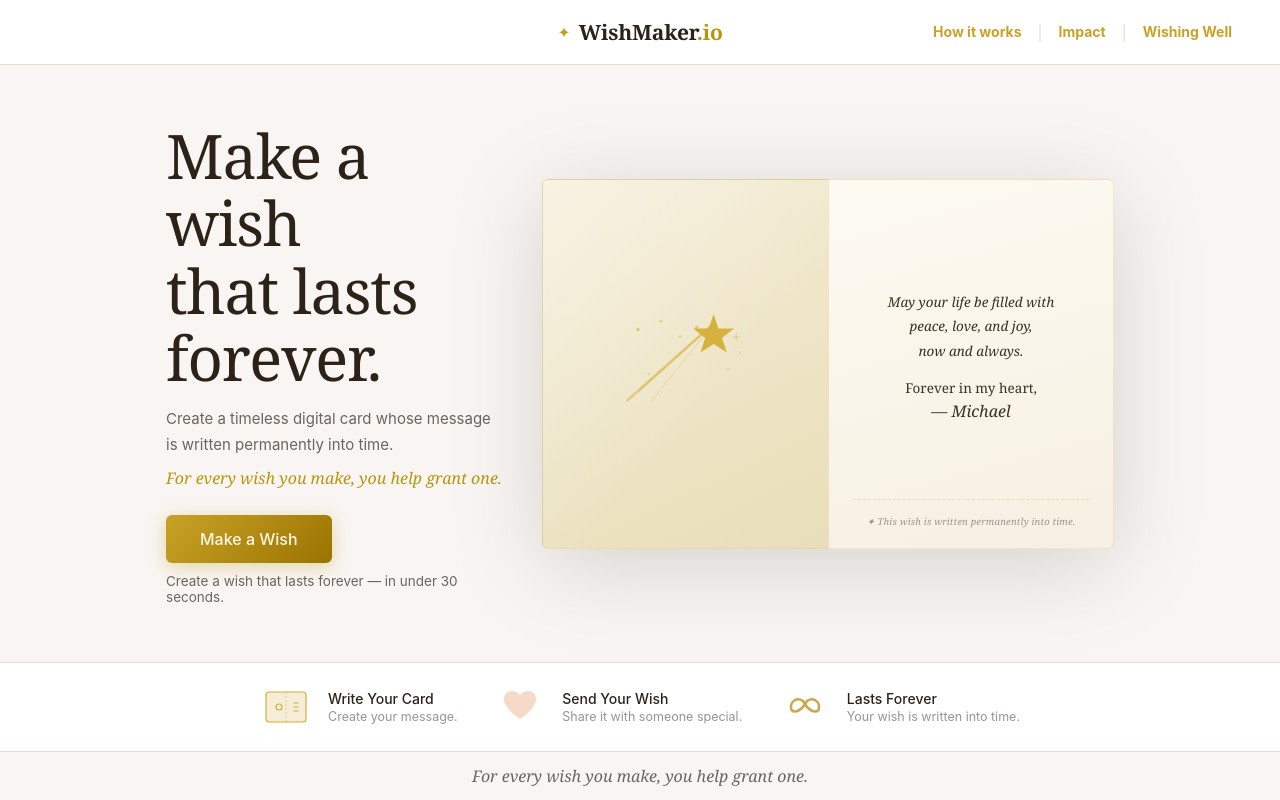
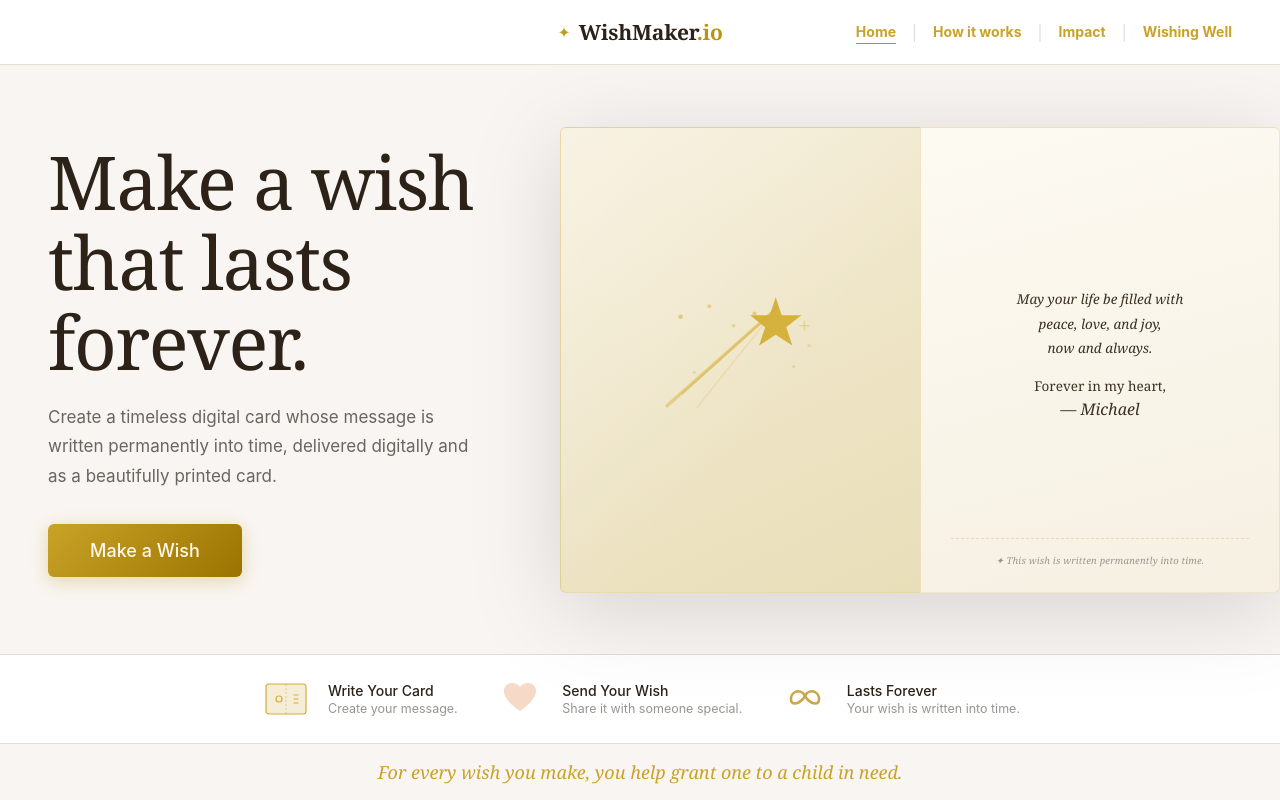
Before and after one commit to SelfLance/wish-maker, a React (Vite) app: page / in a window 1280 px wide. Built offline with nearby package versions, Linux system fonts and the light colour scheme.

Commit message:
Updated code till makeawish

```diff
--- a/package.json
+++ b/package.json
@@ -3,7 +3,7 @@
   "version": "1.0.0",
   "private": true,
   "type": "module",
-  "homepage": "https://nasiralishigri.github.io/wish-maker/",
+  "homepage": "/",
   "scripts": {
     "dev": "vite",
     "build": "vite build",
--- a/src/components/Navbar.jsx
+++ b/src/components/Navbar.jsx
@@ -2,7 +2,7 @@
 // 1. WishingWell: logo left + all 4 links right (active in gold)
 // 2. All other pages: logo centered + "How it works | Impact" right (TEXT color)
 
-import { GOLD, GOLD_PALE, TEXT, TEXT2, BORDER, SERIF, SANS, FLOW_STEP } from "../utils/tokens";
+import { GOLD, GOLD_PALE, TEXT, BORDER, SERIF, SANS, FLOW_STEP } from "../utils/tokens";
 
 const WELL_LINKS = [
   ["home",         "Home"],
@@ -12,6 +12,7 @@ const WELL_LINKS = [
 ];
 
 const MAIN_LINKS = [
+  ["home",         "Home"],
   ["how",          "How it works"],
   ["impact",       "Impact"],
   ["wishing-well", "Wishing Well"],
@@ -58,9 +59,9 @@ export default function Navbar({ page, go }) {
                   onClick={() => go(p)}
                   style={{
                     fontFamily:SANS, fontSize:13.5,
-                    fontWeight: p !== "home" ? 700 : 600,
-                    color: p !== "home" ? "#C9A227" : (page===p ? "#C9A227" : TEXT),
-                    opacity: (p !== "home" || page===p) ? 1 : 0.72,
+                    fontWeight: 700,
+                    color: "#C9A227",
+                    opacity: 1,
                     cursor:"pointer", whiteSpace:"nowrap",
                     paddingBottom:2, transition:"color 0.2s, opacity 0.2s",
                   }}
--- a/src/components/WishCard.jsx
+++ b/src/components/WishCard.jsx
@@ -14,9 +14,9 @@
 import StarArt from "./StarArt";
 import { GOLD, TEXT, TEXT2, TEXT3, BORDER, SERIF, SANS } from "../utils/tokens";
 
-const DIMS  = { lg: [286, 370], md: [198, 258], sm: [152, 198] };
-const PADS  = { lg: "34px 24px 19px", md: "22px 17px 14px", sm: "16px 13px 11px" };
-const STARS = { lg: 132, md: 88, sm: 66 };
+const DIMS  = { xl: [360, 466], lg: [286, 370], md: [198, 258], sm: [152, 198] };
+const PADS  = { xl: "42px 30px 24px", lg: "34px 24px 19px", md: "22px 17px 14px", sm: "16px 13px 11px" };
+const STARS = { xl: 166, lg: 132, md: 88, sm: 66 };
 
 export default function WishCard({
   msg          = "",
@@ -29,7 +29,7 @@ export default function WishCard({
   const starSz  = STARS[size] || 88;
   const isEmpty = !msg && !orderSummary;
   // Responsive className lets media queries shrink card on mobile
-  const resCls  = size === "lg" ? "wm-card-lg-w" : size === "md" ? "wm-card-md-w" : "";
+  const resCls  = size === "xl" ? "wm-card-lg-w" : size === "lg" ? "wm-card-lg-w" : size === "md" ? "wm-card-md-w" : "";
 
   const coverSt = {
     width: W, height: H, flexShrink: 0,
--- a/src/pages/HomePage.jsx
+++ b/src/pages/HomePage.jsx
@@ -4,7 +4,7 @@
 // Footer: italic tagline
 
 import WishCard from "../components/WishCard";
-import { GOLD, GOLD_GLOW, GOLD_PALE, BG, BG_WHITE, TEXT, TEXT2, TEXT3, BORDER, SERIF, SANS } from "../utils/tokens";
+import { GOLD_GLOW, BG, BG_WHITE, TEXT, TEXT2, TEXT3, BORDER, SERIF, SANS } from "../utils/tokens";
 
 export default function HomePage({ go }) {
   return (
@@ -15,26 +15,23 @@ export default function HomePage({ go }) {
         flex:"1 1 0", minHeight:0,
         display:"grid", gridTemplateColumns:"1fr 1fr",
         alignItems:"center",
-        maxWidth:1060, width:"100%", margin:"0 auto", padding:"0 56px",
+        width:"100%", padding:"0",
         gap:0,
       }}>
 
         {/* Left copy */}
-        <div style={{ paddingRight:32 }}>
+        <div style={{ paddingLeft:48, paddingRight:0 }}>
           <h1 className="wm-fadeup" style={{
-            fontFamily:SERIF, fontWeight:300, lineHeight:1.10,
-            fontSize:"clamp(38px,4.8vw,66px)",
-            letterSpacing:"-0.02em", color:TEXT, marginBottom:14,
+            fontFamily:SERIF, fontWeight:300, lineHeight:1.08,
+            fontSize:"clamp(46px,5.8vw,80px)",
+            letterSpacing:"-0.02em", color:TEXT, marginBottom:20,
           }}>
             Make a wish<br/>that lasts<br/>forever.
           </h1>
-          <p className="wm-fadeup1" style={{ fontFamily:SANS, fontSize:15, color:TEXT2, lineHeight:1.72, maxWidth:390, marginBottom:10 }}>
-            Create a timeless digital card whose message<br/>is written permanently into time.
+          <p className="wm-fadeup1" style={{ fontFamily:SANS, fontSize:17, color:TEXT2, lineHeight:1.75, maxWidth:440, marginBottom:32 }}>
+            Create a timeless digital card whose message is written permanently into time, delivered digitally and as a beautifully printed card.
           </p>
-          <p className="wm-fadeup2" style={{ fontFamily:SERIF, fontStyle:"italic", color:GOLD, fontSize:16, marginBottom:26 }}>
-            For every wish you make, you help grant one.
-          </p>
-          <div className="wm-fadeup3">
+          <div className="wm-fadeup2">
             <button
               className="wm-gold-btn"
               onClick={() => go("make")}
@@ -42,22 +39,19 @@ export default function HomePage({ go }) {
                 background:"linear-gradient(135deg,#C9A227 0%,#9A7400 100%)",
                 border:"none", borderRadius:6,
                 color:"#FFF8E8", fontFamily:SANS, fontWeight:500,
-                fontSize:16, padding:"14px 34px", cursor:"pointer",
+                fontSize:18, padding:"16px 42px", cursor:"pointer",
                 boxShadow:"0 4px 18px rgba(184,150,12,0.32)",
               }}
             >
               Make a Wish
             </button>
-            <p style={{ fontFamily:SANS, fontSize:13.5, color:TEXT2, marginTop:10 }}>
-              Create a wish that lasts forever — in under 30 seconds.
-            </p>
           </div>
         </div>
 
         {/* Right: floating open card */}
-        <div className="wm-fadeup1" style={{ display:"flex", justifyContent:"center", alignItems:"center", position:"relative" }}>
-          <div style={{ position:"absolute", width:320, height:320, background:`radial-gradient(circle,${GOLD_GLOW},transparent 70%)`, borderRadius:"50%", pointerEvents:"none" }}/>
-          <WishCard floating size="lg"/>
+        <div className="wm-fadeup1" style={{ display:"flex", justifyContent:"flex-start", alignItems:"center", position:"relative", paddingLeft:32 }}>
+          <div style={{ position:"absolute", width:440, height:440, background:`radial-gradient(circle,${GOLD_GLOW},transparent 70%)`, borderRadius:"50%", pointerEvents:"none" }}/>
+          <WishCard floating size="xl"/>
         </div>
       </div>
 
@@ -84,9 +78,9 @@ export default function HomePage({ go }) {
       </div>
 
       {/* ── Tagline footer ── */}
-      <div style={{ flexShrink:0, textAlign:"center", padding:"13px 24px", borderTop:`1px solid ${BORDER}` }}>
-        <p style={{ fontFamily:SERIF, fontStyle:"italic", fontSize:16, color:TEXT2 }}>
-          For every wish you make, you help grant one.
+      <div style={{ flexShrink:0, textAlign:"center", padding:"16px 24px", borderTop:`1px solid ${BORDER}` }}>
+        <p style={{ fontFamily:SERIF, fontStyle:"italic", fontSize:18, color:"#C9A227" }}>
+          For every wish you make, you help grant one to a child in need.
         </p>
       </div>
 
--- a/src/pages/WishingWellPage.jsx
+++ b/src/pages/WishingWellPage.jsx
@@ -144,12 +144,12 @@ function AmountPill({ val, selected, onClick }) {
 }
 
 const TAGS    = ["Strength","Healing","Hope","Gratitude","Love","Courage"];
-const AMOUNTS = [1, 2, 5, 10];
+const AMOUNTS = [5, 10, 25, 50];
 
 export default function WishingWellPage() {
   const [tag,      setTag]      = useState(null);
   const [msg,      setMsg]      = useState("");
-  const [amount,   setAmount]   = useState(2);
+  const [amount,   setAmount]   = useState(5);
   const [custom,   setCustom]   = useState("");
   const [showCustom, setShowCustom] = useState(false);
   const [cast,     setCast]     = useState(false);
@@ -196,10 +196,10 @@ export default function WishingWellPage() {
         <h1 style={{ fontFamily:SERIF, fontWeight:400, fontSize:"clamp(22px,3.5vw,38px)", color:"#26200E", lineHeight:1.2, marginBottom:9 }}>
           <span style={{ color:"#B8960C" }}>✦</span> The WishMaker Wishing Well <span style={{ color:"#B8960C" }}>✦</span>
         </h1>
-        <p style={{ fontFamily:SANS, fontSize:15, color:"#5A5650", lineHeight:1.6, marginBottom:2 }}>
+        <p style={{ fontFamily:SANS, fontSize:15.5, color:"#B8960C", lineHeight:1.6, marginBottom:2, fontWeight:700 }}>
           Send a wish into the well and help grant one for a child in need.
         </p>
-        <p style={{ fontFamily:SANS, fontSize:14.5, color:"#5A5650", marginBottom:12 }}>
+        <p style={{ fontFamily:SANS, fontSize:15, color:"#B8960C", marginBottom:12, fontWeight:700 }}>
           100% donated to Make-A-Wish.
         </p>
         <div style={{ display:"flex", alignItems:"center", gap:12, maxWidth:260, margin:"0 auto" }}>
--- a/vite.config.js
+++ b/vite.config.js
@@ -2,6 +2,6 @@ import { defineConfig } from "vite";
 import react from "@vitejs/plugin-react";
 
 export default defineConfig({
-  base: "/wish-maker/",
+  base: "/",
   plugins: [react()],
 });
```
Also changed, not shown: 1 other file (tests, documents, lock files or other folders).
